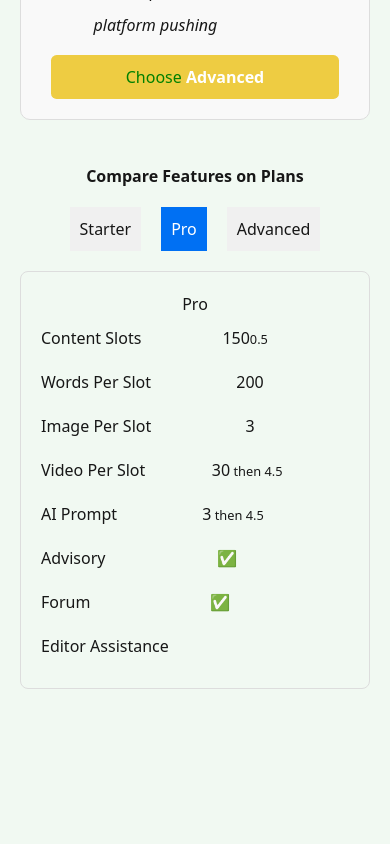
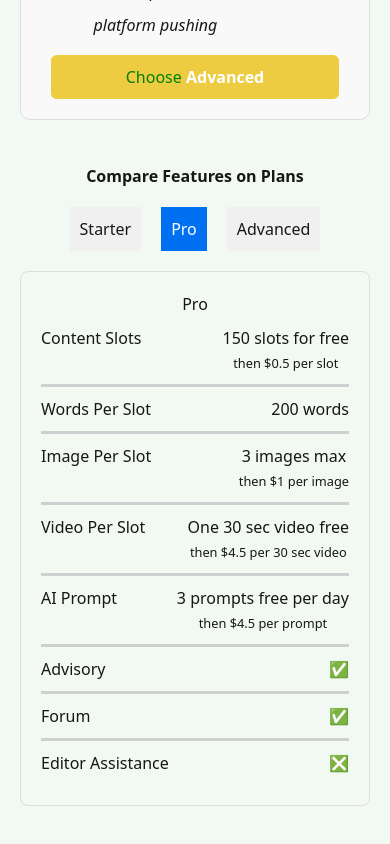
Before and after one commit to exiafuture/StarchMilk-MVP, a Next.js app: page /pricing-plans in a window 390 px wide. Shown: the part 1265-2109 px from the top of the page. Before the commit the page ends 2054 px from the top, so only its background shows below. Built offline with nearby package versions, Linux system fonts and the light colour scheme.

Commit message:
self checker - media query over 1200 px

```diff
--- a/app/pricing-plans/page.tsx
+++ b/app/pricing-plans/page.tsx
@@ -183,7 +183,7 @@ const Pricing = () => {
       <section className="comparison-table">
         <h2>Compare Features on Plans</h2>
 
-        {/**/}
+        {/*mobile table list view*/}
         <div className="comparison-mobile-view">
           <div className="plan-selector">
             <button
@@ -209,38 +209,60 @@ const Pricing = () => {
           <div className="plan-details">
             <h3>{currentTableView.name}</h3>
             {comparisonData.traits.map((trait, index) => (
+              <div className="trait-container">
                 <div key={index} className="trait-row">
                   <span className="trait-name">{trait}</span>
                   <span className="trait-value">
                     {trait === "Content Slots" && (
                       <>
-                      {currentTableView.slotSize}
-                      <small>{currentTableView.slotSizeUpgrade}</small>
+                        {currentTableView.slotSize} slots for free
+                        <br />
+                        <small>then ${currentTableView.slotSizeUpgrade} per slot</small>
                       </>
                     )}
-                  {trait === "Words Per Slot" && currentTableView.wordSizePerSlot}
-                  {trait === "Image Per Slot" && currentTableView.imagePerSlot}
+                    {trait === "Words Per Slot" && (
+                      <>
+                        {currentTableView.wordSizePerSlot} words
+                      </>
+                    )}
+                    {trait === "Image Per Slot" && (
+                      <>
+                        {currentTableView.imagePerSlot} images max
+                        <br />
+                        <small>then ${currentTableView.imageUpgrade} per image</small>
+                      </>
+                    )}
                     {trait === "Video Per Slot" && (
                       <>
-                      {currentTableView.videoPerSlot}
+                        One {currentTableView.videoPerSlot} sec video free
                         {currentTableView.videoUpgrade && (
-                        <small> then {currentTableView.videoUpgrade}</small>
+                          <>
+                            <br />
+                            <small> then ${currentTableView.videoUpgrade} per {currentTableView.videoPerSlot} sec video</small>
+                          </>
                         )}
                       </>
                     )}
                     {trait === "AI Prompt" && (
                       <>
-                      {currentTableView.promptPerDay}
+                        {currentTableView.promptPerDay} prompts free per day
                         {currentTableView.promptUpgrade && (
-                        <small> then {currentTableView.promptUpgrade}</small>
+                          <>
+                            <br />
+                            <small> then ${currentTableView.promptUpgrade} per prompt</small>
+                          </>
                         )}
                       </>
                     )}
                     {trait === "Advisory" && currentTableView.advisory}
                     {trait === "Forum" && currentTableView.forum}
-                  {trait === "Editor's Choice" && currentTableView.editor}
+                    {trait === "Editor Assistance" &&
+                      currentTableView.editor}
                   </span>
-                {index !== comparisonData.traits.length - 1 && <hr className="divider" />}
+                </div>
+                {index !== comparisonData.traits.length - 1 &&
+                  <div className="divider"></div>
+                }
               </div>
             ))}
           </div>
--- a/app/pricing-plans/pricing.css
+++ b/app/pricing-plans/pricing.css
@@ -254,6 +254,7 @@
     justify-content: center;
     margin-bottom: 20px;
   }
+
   .plan-selector button {
     padding: 10px;
     margin: 0 10px;
@@ -262,22 +263,26 @@
     background-color: #f0f0f0;
     transition: background-color 0.3s ease;
   }
+
   .plan-selector button.active {
     background-color: #0070f3;
     color: white;
   }
+
   .plan-details {
     border: 1px solid #ddd;
     padding: 20px;
     border-radius: 8px;
   }
+
   .trait-row {
     display: flex;
     justify-content: space-between;
     padding: 10px 0;
   }
+
   .divider {
-    border-top: 1px solid #ddd;
-    margin: 10px 0;
+    border-top: 3px solid #cdcfd1;
+    width: 100%;
   }
 }
```
Lines whose indentation alone changed are shown as unchanged.
